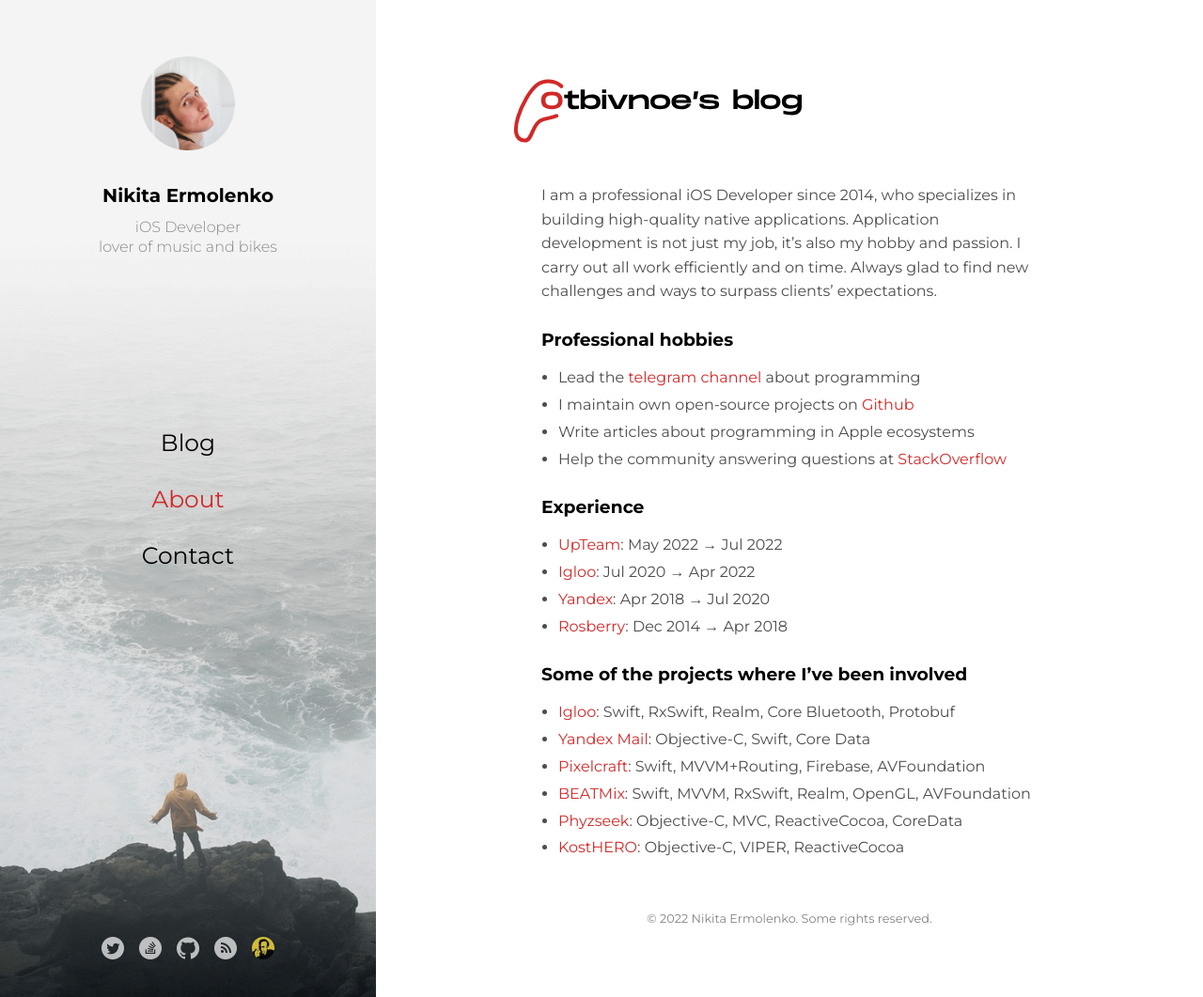
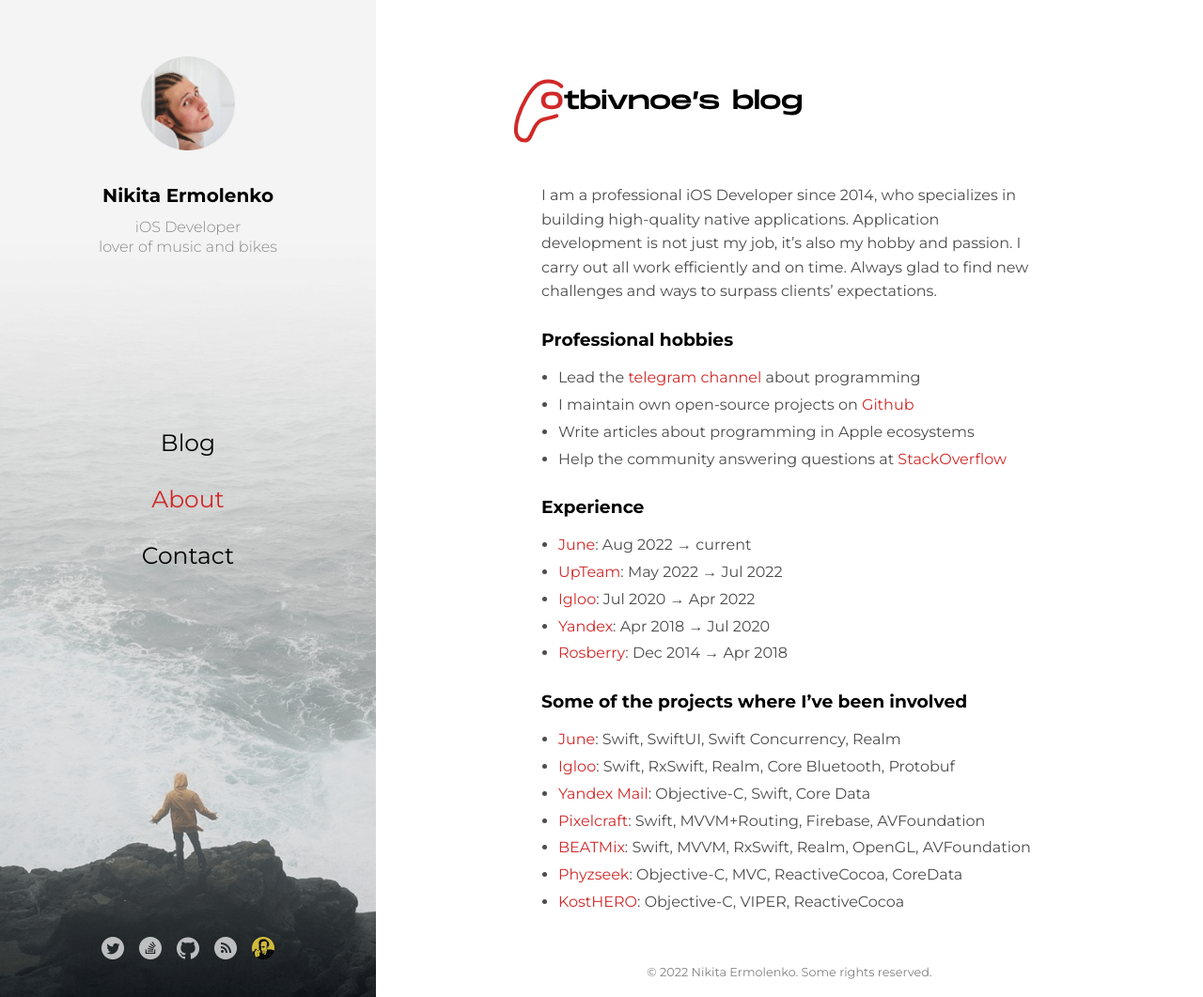
Before and after one commit to Otbivnoe/Otbivnoe.github.io, a Jekyll site: the page built from tabs/about.md, in a window 1280 px wide and 1061 px high. Shown: the whole window at 94% size. Built offline with Jekyll 4.4.1, drawn with Linux system fonts in a browser that asks for light colours.

Commit message:
Update about page (add info about June)

```diff
--- a/tabs/about.md
+++ b/tabs/about.md
@@ -15,6 +15,7 @@
 
 ### Experience
 
+- [June](https://junehomes.com/about-us): Aug 2022 → current
 - [UpTeam](https://upteam.com): May 2022 → Jul 2022
 - [Igloo](https://iglootest.ru): Jul 2020 → Apr 2022
 - [Yandex](https://www.yandex.ru/): Apr 2018 → Jul 2020
@@ -22,6 +23,7 @@
 
 ### Some of the projects where I've been involved
 
+- [June](https://itunes.apple.com/us/app/id1483377835): Swift, SwiftUI, Swift Concurrency, Realm
 - [Igloo](https://igloovet.ru): Swift, RxSwift, Realm, Core Bluetooth, Protobuf
 - [Yandex Mail](https://apps.apple.com/us/app/yandex-mail-email-app/id441785419): Objective-C, Swift, Core Data
 - [Pixelcraft](https://itunes.apple.com/us/app/pixelcraft-color-by-number-art/id1303437993?mt=8): Swift, MVVM+Routing, Firebase, AVFoundation
```
